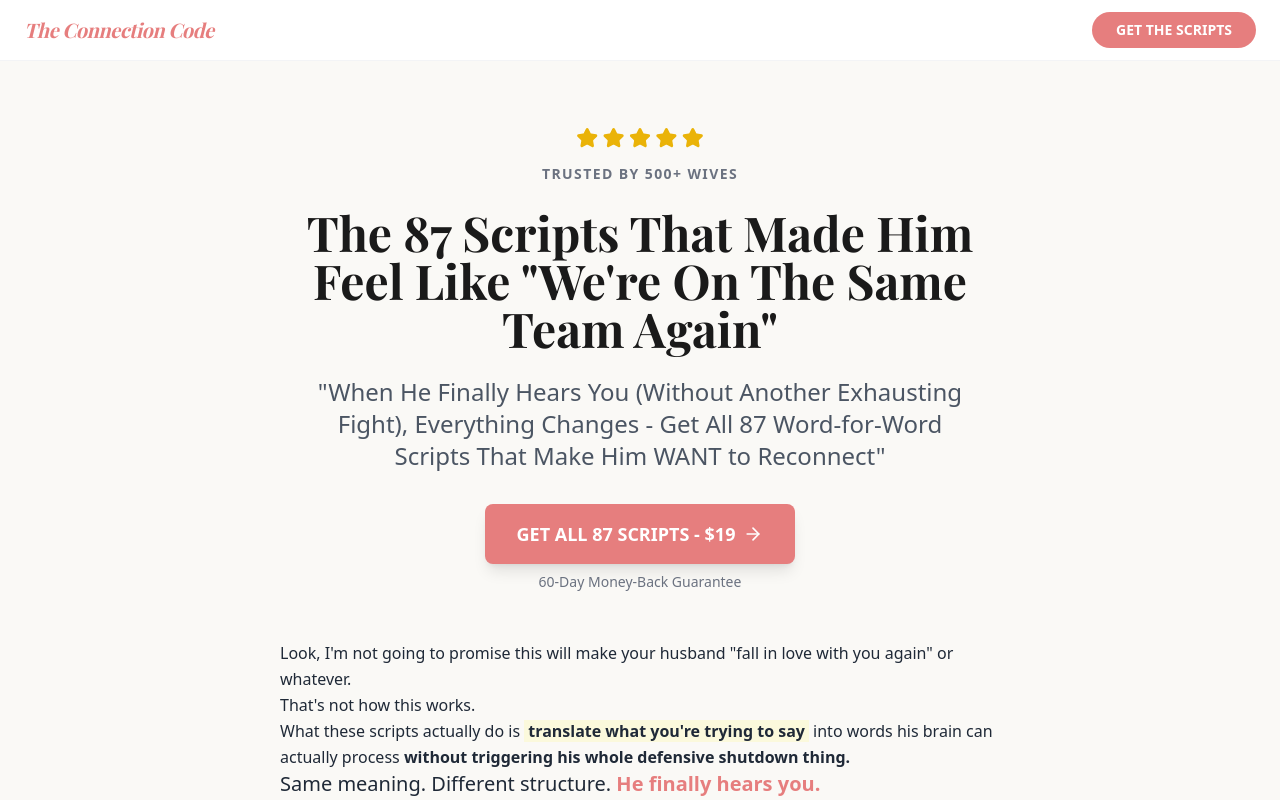
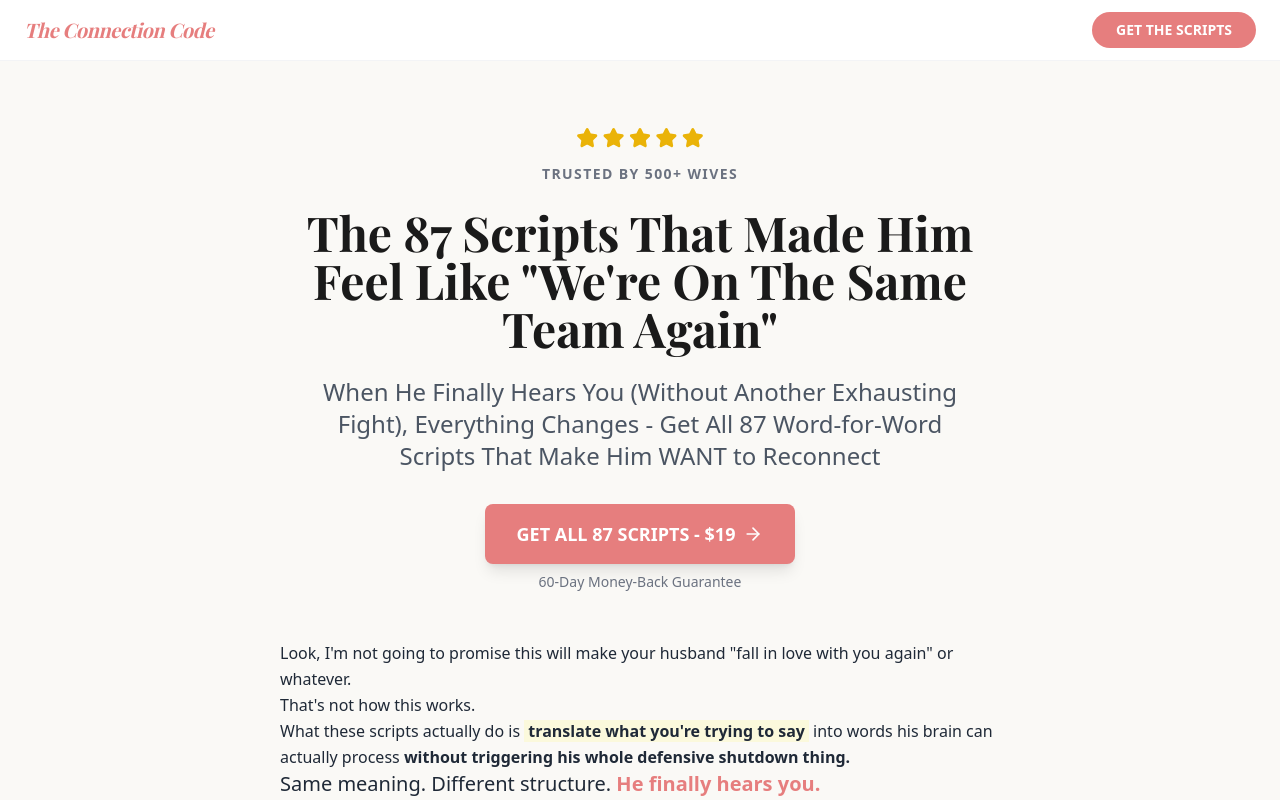
Before and after one commit to alltutyou-cell/connection-code, a React (Vite) app: page / in a window 1280 px wide. Shown: the top 800 px of the page. Built offline with nearby package versions, Linux system fonts and the light colour scheme; a web font is replaced by a local one.

Commit message:
Remove quotes from subheadline

```diff
--- a/LandingPage.tsx
+++ b/LandingPage.tsx
@@ -55,7 +55,7 @@ const LandingPage: React.FC = () => {
             The 87 Scripts That Made Him Feel Like "We're On The Same Team Again"
           </h1>
           <p className="text-xl md:text-2xl text-gray-600 font-medium mb-8 max-w-2xl mx-auto">
-            "When He Finally Hears You (Without Another Exhausting Fight), Everything Changes - Get All 87 Word-for-Word Scripts That Make Him WANT to Reconnect"
+            When He Finally Hears You (Without Another Exhausting Fight), Everything Changes - Get All 87 Word-for-Word Scripts That Make Him WANT to Reconnect
           </p>
 
           <div className="mt-8 mb-4">
```
